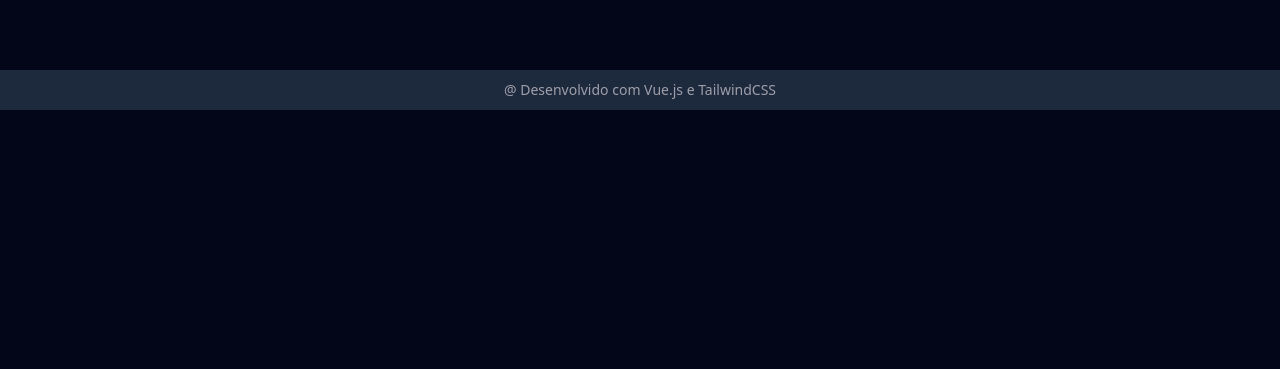
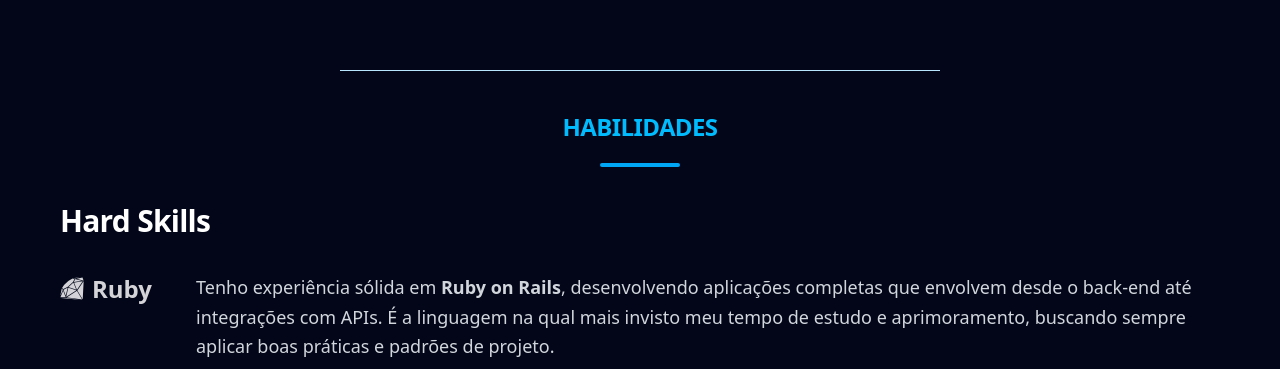
Before and after one commit to CaikLacerda/portfolio, a Vue app: page / in a window 1280 px wide. Shown: the part 2428-2797 px from the top of the page. Before the commit the page ends 2538 px from the top, so only its background shows below. Built offline with nearby package versions, Linux system fonts and the light colour scheme.

Commit message:
feat: Adicionei a secao skills

```diff
--- a/src/components/Hero.vue
+++ b/src/components/Hero.vue
@@ -7,13 +7,24 @@
     <div class="text-center">
       <h1 class="text-4xl lg:text-5xl lg:mt-15 tracking-tight font-bold group hover:text-sky-500 mb-5">
         <RouterLink to="/">
-          <div class="flex justify-center mb-10 ">
+          <div class="flex justify-center mb-10 shadow-blue-900/50 hover:scale-105 transition-transform">
             <img
               src="../assets/images/picture.JPG"
               alt="Minha foto"
-              class="w-80 h-80 rounded-2xl object-cover shadow-lg ring-2 ring-sky-500"
+              class="w-60 h-60 rounded-2xl object-cover shadow-lg ring-2 ring-blue-500"
             />
           </div>
+
+                <!-- <div
+        class="w-40 h-40 sm:w-52 sm:h-52 rounded-full overflow-hidden border-4 border-blue-500 shadow-lg shadow-blue-900/50 hover:scale-105 transition-transform"
+      >
+        <img
+          src="@/assets/profile.jpg"
+          alt="Foto de Caik Lacerda"
+          class="w-full h-full object-cover"
+        />
+      </div> -->
+
           Caik Lacerda
           <span class="mt-1 block transition-all duration-300 h-0.5 max-w-0 group-hover:max-w-full bg-sky-500"></span>
         </RouterLink>
--- a/src/components/cards/projects/ProjectPreviewCard.vue
+++ b/src/components/cards/projects/ProjectPreviewCard.vue
@@ -13,7 +13,7 @@
 </script>
 
 <template>
-  <BaseRedirectCard id="projects" :link="props.link" list_classes="lg:hover:!opacity-100 lg:group-hover/list:opacity-50">
+  <BaseRedirectCard :link="props.link" list_classes="lg:hover:!opacity-100 lg:group-hover/list:opacity-50">
     <div class="flex flex-col justify-between md:px-10">
       <div class="mb-3">
         <img aria-label="Imagem de Apresentacao do Projeto {{ props.title }}" :src="props.preview_link" alt="Imagem de Apresentacao do projeto {{ props.title }}" class="w-100 wd:w(500px) rounded-xl border-5 border-slate-800 group-hover/link:border-slate-700">
--- /dev/null
+++ b/src/components/cards/skills/HardSkillsCard.vue
@@ -0,0 +1,80 @@
+<script setup lang="ts">
+import BaseCard from '../BaseCard.vue';
+import ProgressBar from '@/components/animations/ProgressBar.vue';
+</script>
+
+<template>
+  <BaseCard list_classes="lg:hover:!opacity-100 lg:group-hover/list:opacity-50 group">
+    <div class="flex flex-col space-y-6">
+      <h4 class="flex flex-col group text-3xl font-extrabold tracking-tight text-white group-hover:text-sky-500 transition">
+        <span class="hidden lg:flex">Hard Skills</span>
+        <span class="mt-2 block h-0.5 max-w-0 group-hover:max-w-full bg-sky-500 transition-all duration-500"></span>
+      </h4>
+
+      <ul class="flex flex-col space-y-6">
+        <li class="w-full">
+          <div class="flex items-start text-xl space-x-4">
+            <div class="flex items-center font-bold text-2xl space-x-2 min-w-[120px]">
+              <i class="devicon-ruby-plain" aria-hidden="true"></i>
+              <span>Ruby</span>
+            </div>
+            <p class="text-lg text-gray-300 leading-relaxed">
+              Tenho experiência sólida em <strong>Ruby on Rails</strong>, desenvolvendo aplicações completas que envolvem
+              desde o back-end até integrações com APIs. É a linguagem na qual mais invisto meu tempo de estudo e
+              aprimoramento, buscando sempre aplicar boas práticas e padrões de projeto.
+            </p>
+          </div>
+          <hr class="mt-4 border border-sky-800/40 rounded-full" />
+        </li>
+
+        <li class="w-full">
+          <div class="flex items-start text-xl space-x-4">
+            <div class="flex items-center font-bold text-2xl space-x-2 min-w-[120px]">
+              <i class="devicon-python-plain" aria-hidden="true"></i>
+              <span>Python</span>
+            </div>
+            <p class="text-lg text-gray-300 leading-relaxed">
+              Participei de cursos e projetos acadêmicos utilizando <strong>Python</strong>, aplicando a linguagem tanto
+              em <em>exercícios de lógica e programação competitiva</em> quanto em projetos práticos. Essa experiência
+              ampliou minha capacidade de resolver problemas de forma eficiente.
+            </p>
+          </div>
+          <hr class="mt-4 border border-sky-800/40 rounded-full" />
+        </li>
+
+        <li class="w-full">
+          <div class="flex items-start text-xl space-x-4">
+            <div class="flex items-center font-bold text-2xl space-x-2 min-w-[120px]">
+              <i class="devicon-vuejs-plain" aria-hidden="true"></i>
+              <span>VueJS</span>
+            </div>
+            <p class="text-lg text-gray-300 leading-relaxed">
+              <strong>Vue.js</strong> é o framework que utilizo como principal ferramenta para o
+              <em>desenvolvimento front-end</em> dos meus projetos. Tenho experiência em criar interfaces modernas,
+              responsivas e com foco na experiência do usuário.
+            </p>
+          </div>
+        </li>
+      </ul>
+
+      <div class="flex flex-col md:flex-row items-start md:items-center text-base gap-3 mt-6">
+        <span class="md:text-xl font-semibold text-sky-400">Outras Stacks e Ferramentas:</span>
+        <ul
+          class="flex flex-wrap text-2xl gap-3 text-gray-400 group-hover:text-sky-500 transition"
+        >
+          <li><i class="devicon-c-plain" aria-label="C Language"></i></li>
+          <li><i class="devicon-rails-plain" aria-label="Rails"></i></li>
+          <li><i class="devicon-csharp-plain" aria-label="C Sharp"></i></li>
+          <li><i class="devicon-javascript-plain" aria-label="JavaScript"></i></li>
+          <li><i class="devicon-vscode-plain" aria-label="Visual Studio Code"></i></li>
+          <li><i class="devicon-tailwindcss-plain" aria-label="TailwindCSS"></i></li>
+          <li><i class="devicon-bootstrap-plain" aria-label="Bootstrap"></i></li>
+          <li><i class="devicon-git-plain" aria-label="Git"></i></li>
+          <li><i class="devicon-github-plain" aria-label="Github"></i></li>
+          <li><i class="devicon-postman-plain" aria-label="Postman"></i></li>
+          <li><i class="devicon-linux-plain" aria-label="Linux"></i></li>
+        </ul>
+      </div>
+    </div>
+  </BaseCard>
+</template>
--- a/src/views/HomeView.vue
+++ b/src/views/HomeView.vue
@@ -5,6 +5,7 @@
   import About from '@/components/About.vue'
   import Footer from '@/components/Footer.vue';
   import ProjectPreviewCard from '@/components/cards/projects/ProjectPreviewCard.vue';
+  import HardSkillsCard from '@/components/cards/skills/HardSkillsCard.vue';
 </script>
 
 <template>
@@ -21,7 +22,7 @@
 
     <hr class="my-10 w-1/2 mx-auto border-0.5 border-sky-200">
 
-    <h2 class="section-title text-center text-3xl md:text-4xl font-bold text-sky-400 tracking-wide">
+    <h2 id="projects" class="section-title text-center text-3xl md:text-4xl font-bold text-sky-400 tracking-wide">
         Projetos
     </h2>
     <div class="w-20 h-1 bg-sky-500 mx-auto mb-4 rounded"></div>
@@ -65,6 +66,15 @@
       </li>
     </ol>
 
+    <hr class="my-10 w-1/2 mx-auto border-0.5 border-sky-200">
+
+    <h2 id="skills" class="section-title text-center text-3xl md:text-4xl font-bold text-sky-400 tracking-wide">
+        Habilidades
+    </h2>
+    <div class="w-20 h-1 bg-sky-500 mx-auto mb-4 rounded"></div>
+
+    <HardSkillsCard />
+
   </div>
   <Footer />
 </template>
```
